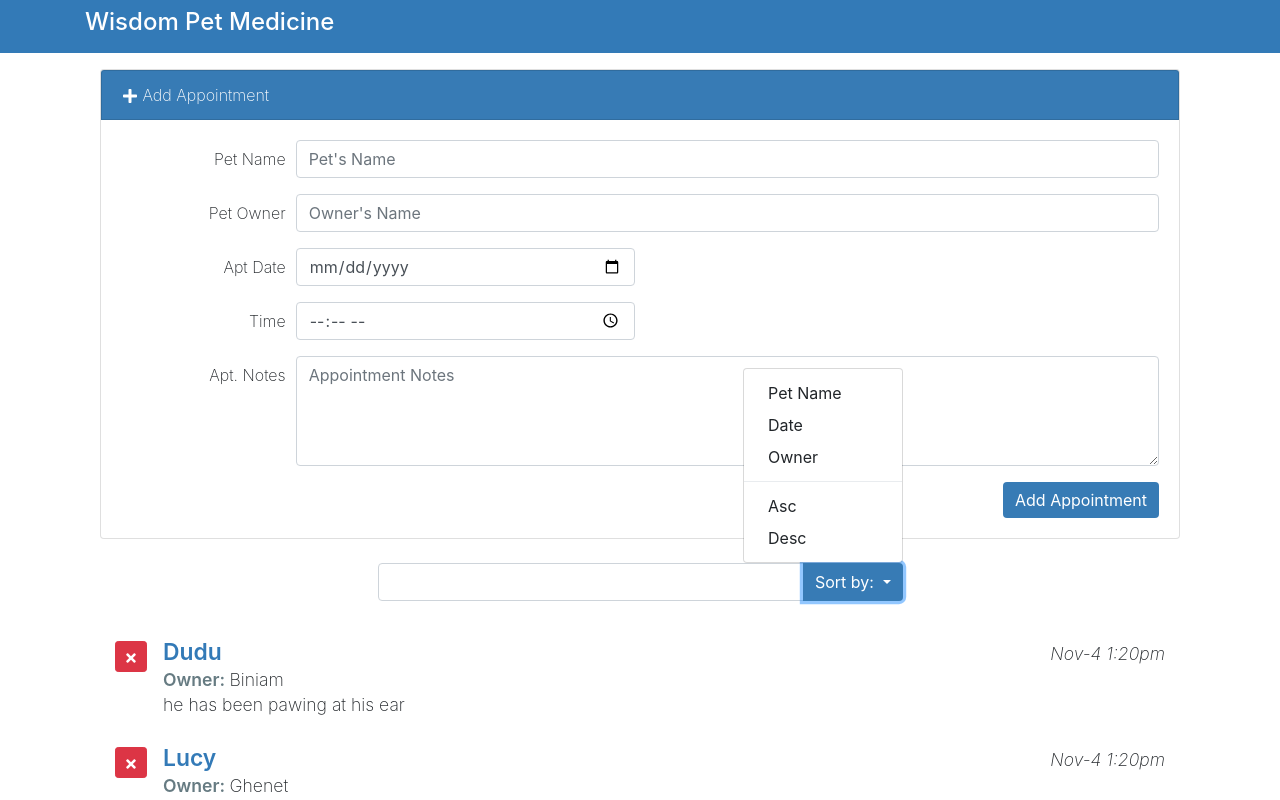
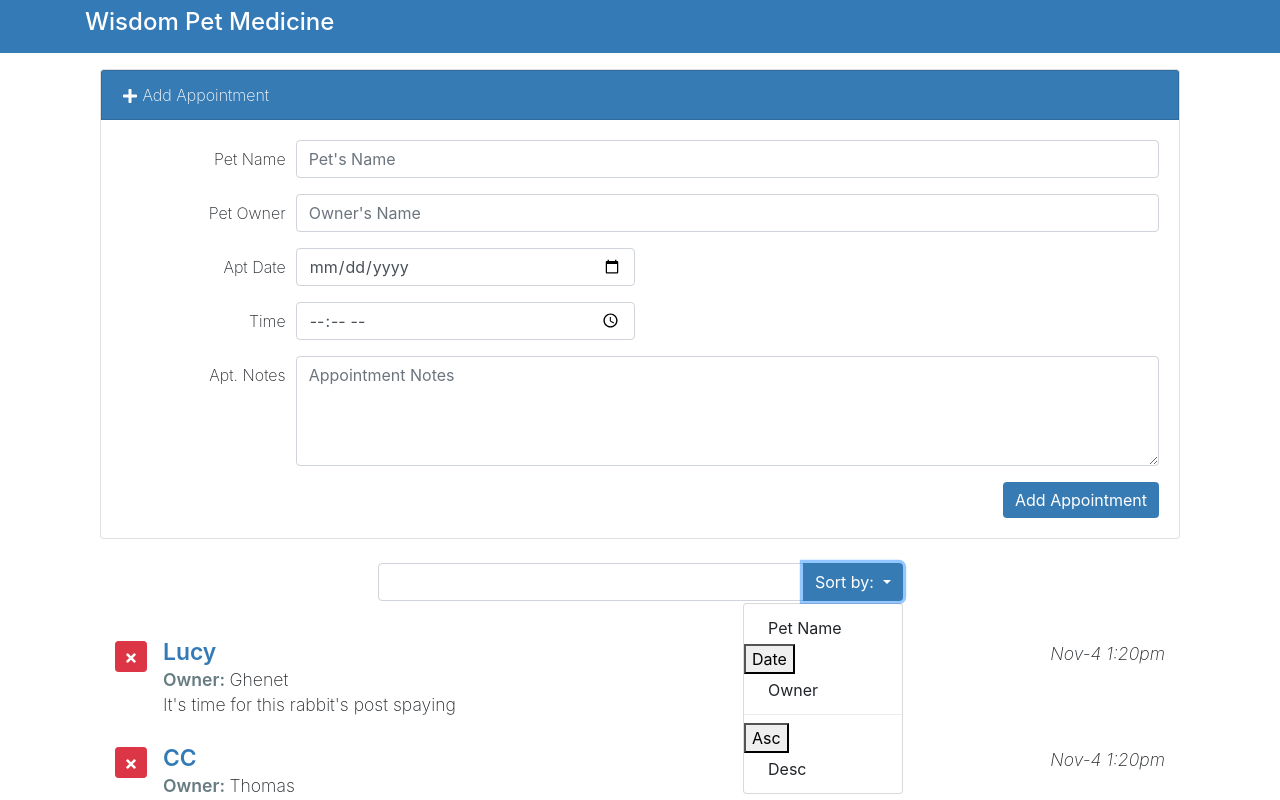
Before and after one commit to Ghenet/ReactInterface, a React (Create React App) app: page / in a window 1280 px wide. Both pictures are taken after a click on the button "Sort by:". Shown: the top 800 px of the page. Built offline with nearby package versions, Linux system fonts and the light colour scheme.

Commit message:
adds the changeOrder function for sorting the existing records

```diff
--- a/src/components/App.js
+++ b/src/components/App.js
@@ -10,13 +10,14 @@ class App extends Component {
     this.state={
       myAppointments :[],
       formDisplay: true,
-      orderBy: 'ownerName',
+      orderBy: 'aptDate',
       orderDir: 'asc',
       lastIndex: 0
     };
     this.addAppointment = this.addAppointment.bind(this);
     this.deleteAppointment = this.deleteAppointment.bind(this);
     this.toggleForm = this.toggleForm.bind(this);
+    this.changeOrder = this.changeOrder.bind(this);
   }
 //toggle method for the add appointment form display
   toggleForm(){
@@ -24,6 +25,14 @@ class App extends Component {
       formDisplay: !this.state.formDisplay
     });
   }
+//handles the change order of display
+changeOrder(order,dir) {
+  this.setState({
+    orderBy: order,
+    orderDir: dir
+  });
+}
+
 //handles the add appontment /submit method
  addAppointment(apt) {
   let tempApts = this.state.myAppointments;
@@ -85,7 +94,7 @@ class App extends Component {
             <div className='col-md-12 bg-white'>
               <div className='container'>
                 <AddAppointments formDisplay={this.state.formDisplay} toggleForm={this.toggleForm}  addAppointment={this.addAppointment}/>
-                <SearchAppointments />
+                <SearchAppointments  orderBy={this.state.orderBy} orderDir={this.state.orderDir}  changeOrder={this.changeOrder} />
                 <ListAppointments appointments={filterdApts} deleteAppointment={this.deleteAppointment}/>
               </div>
             </div>
--- a/src/components/SearchAppointments.js
+++ b/src/components/SearchAppointments.js
@@ -1,4 +1,6 @@
-import React, { Component } from 'react'
+import React, { Component } from 'react';
+import '../css/App.css';
+
 
 class SearchAppointments extends Component {
     render() {
@@ -10,12 +12,18 @@ class SearchAppointments extends Component {
                         <div className='input-group-append'>
                             <button type='button' className='btn btn-primary dropdown-toggle' data-toggle='dropdown' aria-haspopup='true' aria-expanded='false' >Sort by: <span className='caret' /></button>
                             <div className='sort-menu dropdown-menu dropdown-menu-right'>
-                                <button className='sort-by dropdown-item' href='#'>Pet Name</button>
-                                <button className='sort-by dropdown-item' href='#'>Date</button>
-                                <button className='sort-by dropdown-item' href='#'>Owner</button>
+                                <button className={
+                                    'sort-by dropdown-item' + (this.props.orderBy === 'petName'? 'active':'')}
+                                    href='#' onClick={e => this.props.changeOrder('petName', this.props.orderDir)}>Pet Name</button>
+                                <button className={
+                                    'sort-by dropdown-item' + (this.props.orderBy === 'aptDate'? 'active':'')}  href='#'  onClick={e => this.props.changeOrder('aptDate', this.props.orderDir)}>Date</button>
+                                <button className={
+                                    'sort-by dropdown-item' + (this.props.orderBy === 'ownerName'? 'active':'')}  href='#' onClick={e => this.props.changeOrder('ownerName', this.props.orderDir)}>Owner</button>
                                 <div role='separator' className='dropdown-divider' />
-                                <button className='sort-by dropdown-item' href='#'>Asc</button>
-                                <button className='sort-by dropdown-item' href='#'>Desc</button>
+                                <button className={
+                                    'sort-by dropdown-item' + (this.props.orderDir === 'asc'? 'active':'')}  href='#' onClick={e => this.props.changeOrder(this.props.orderBy, 'asc')}>Asc</button>
+                                <button className={
+                                    'sort-by dropdown-item' + (this.props.orderDir === 'desc'? 'active':'')}  href='#' onClick={e => this.props.changeOrder(this.props.orderBy, 'desc')}>Desc</button>
                             </div>
                         </div>
 
```
